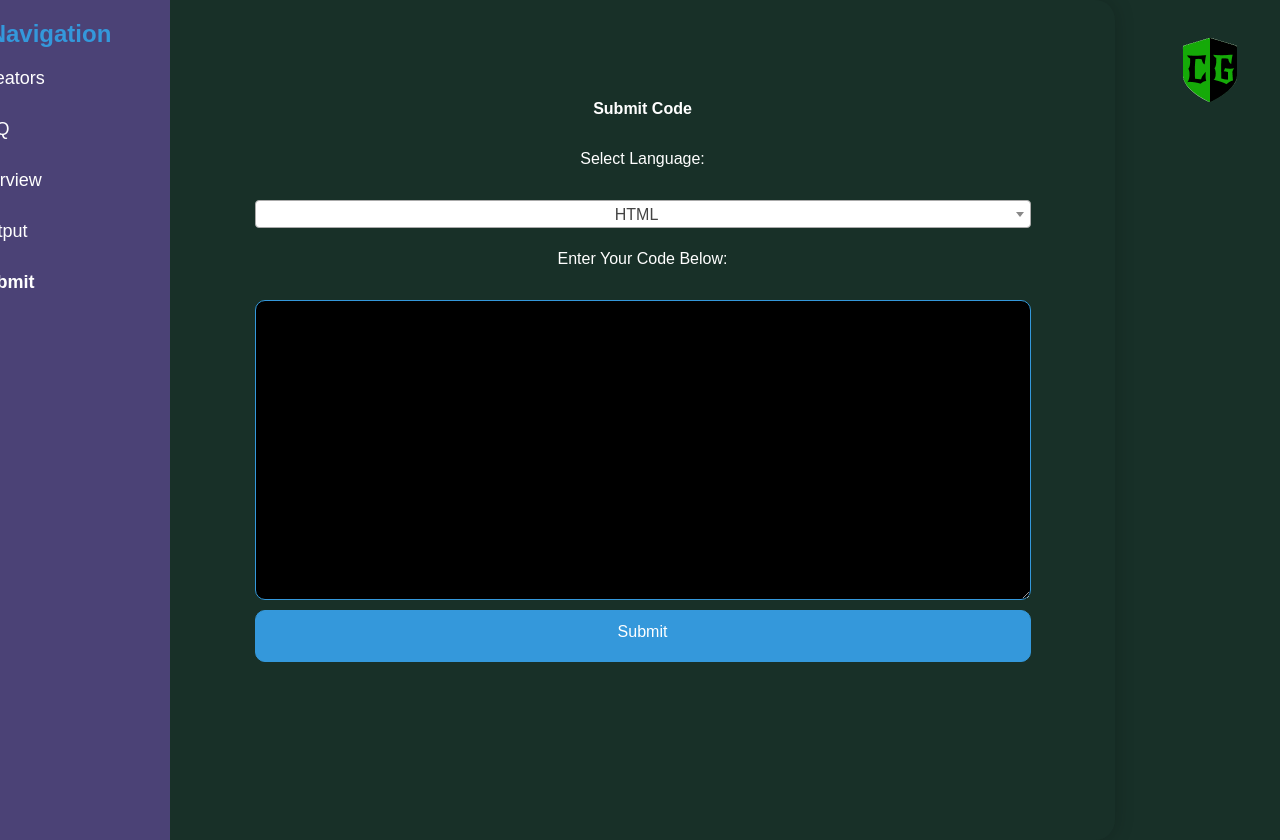
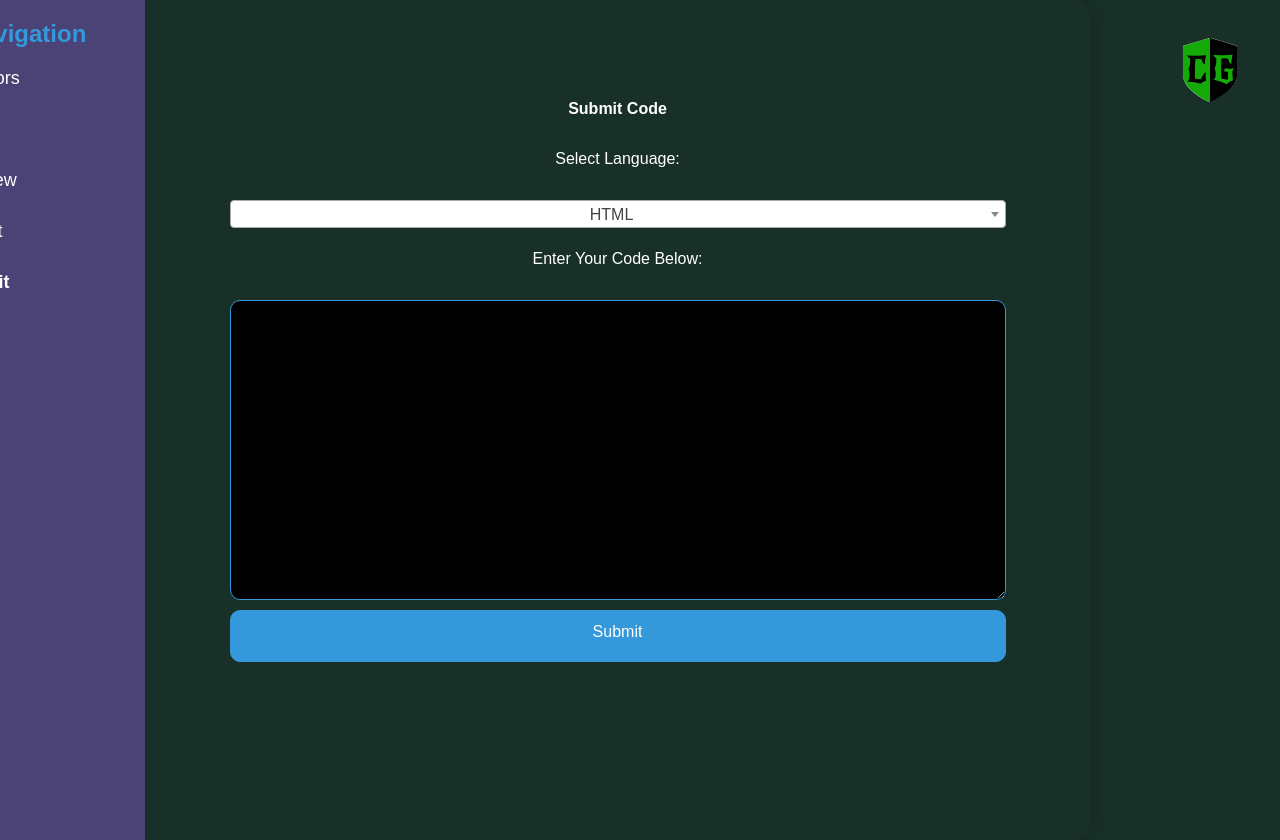
Before and after one commit to shayanakram25/HackTJ24, a Flask app: page /submit in a window 1280 px wide. Run offline with Flask 3, Linux system fonts and the light colour scheme.

Commit message:
Update submit.html

```diff
--- a/Hack TJ Website/templates/submit.html
+++ b/Hack TJ Website/templates/submit.html
@@ -31,7 +31,7 @@
         border-radius: 20px;
         overflow: hidden;
         box-shadow: 0 0 20px rgba(0, 0, 0, 0.2);
-        margin-left: -250px;
+        margin-left: -300px;
       }
 
       .sidebar {
```
